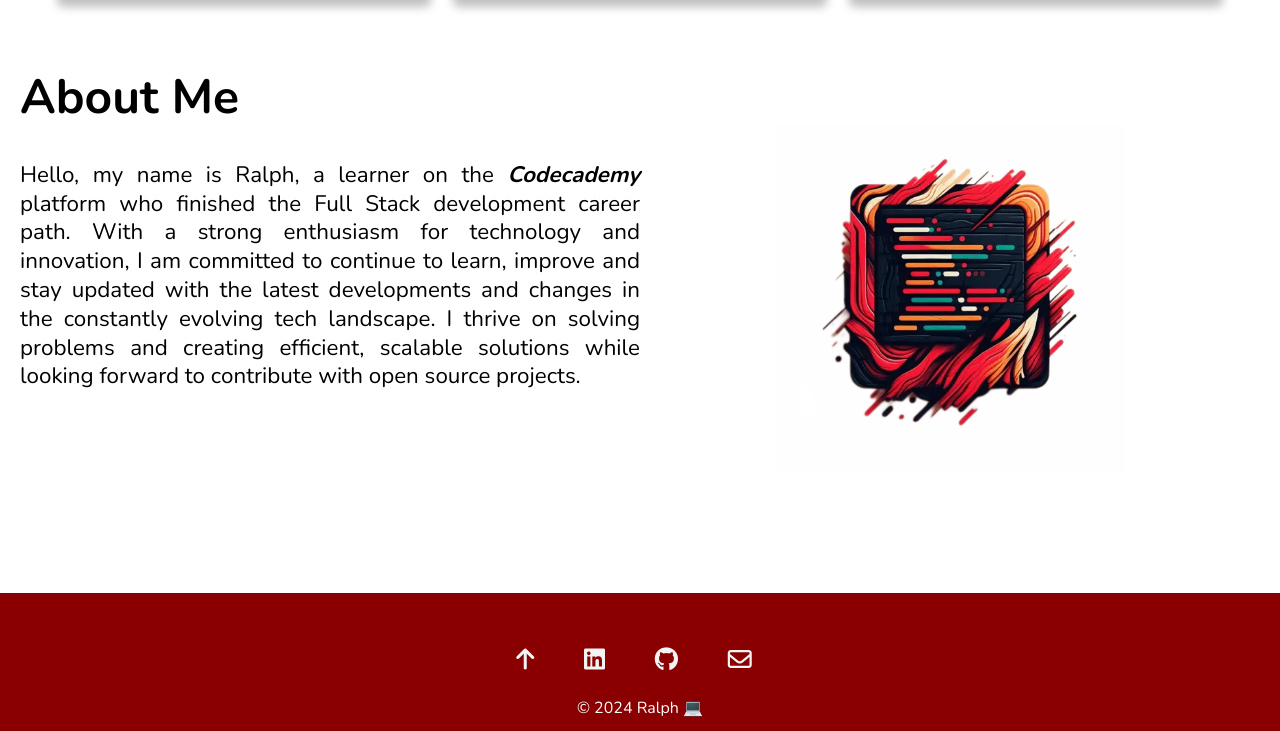
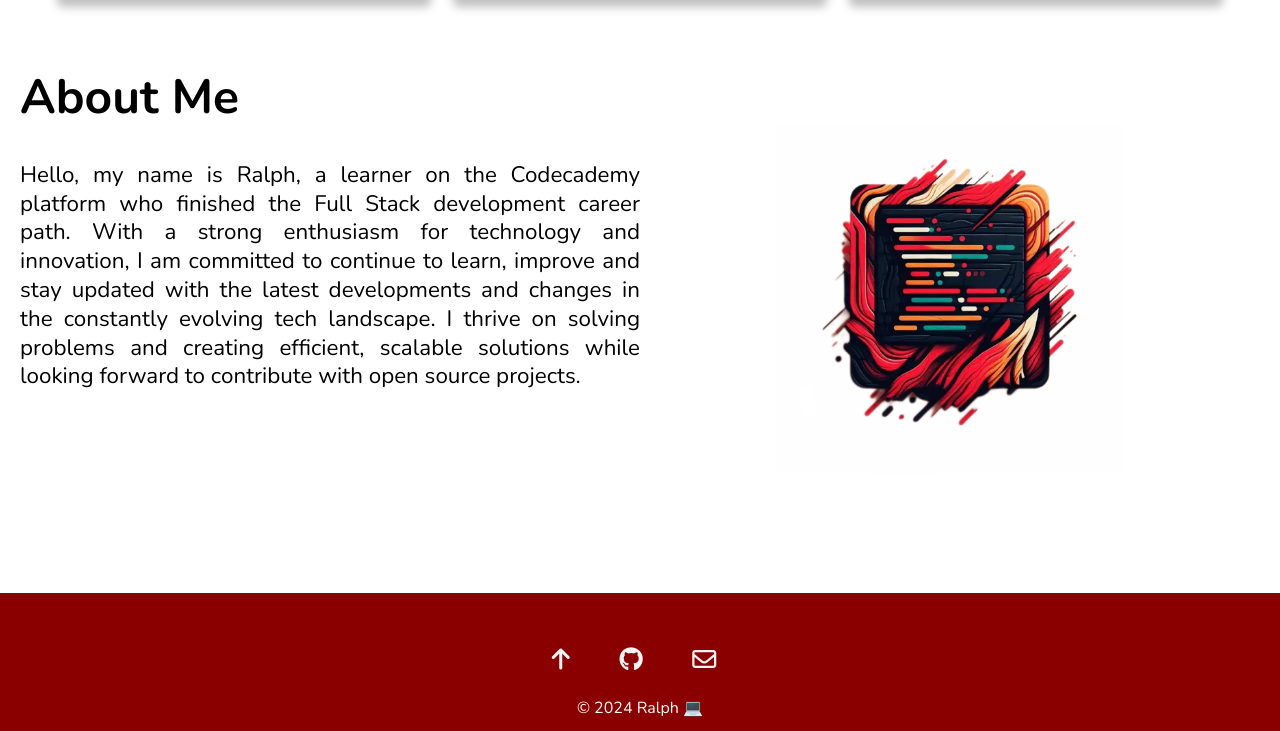
Before and after one commit to ralphkb/ralphkb.github.io, a plain HTML site: page index.html in a window 1280 px wide. Shown: the part 2165-2896 px from the top of the page. Drawn offline with Linux system fonts and the light colour scheme.

Commit message:
Some minor changes

```diff
--- a/index.html
+++ b/index.html
@@ -139,19 +139,13 @@
         <div class="about-description">
           <h2>About Me</h2>
           <p>
-            Hello, my name is Ralph, a learner on the
-            <a
-              href="https://www.codecademy.com/profiles/ralph_k"
-              target="_blank"
-              >Codecademy</a
-            >
-            platform who finished the Full Stack development career path. With a
-            strong enthusiasm for technology and innovation, I am committed to
-            continue to learn, improve and stay updated with the latest
-            developments and changes in the constantly evolving tech landscape.
-            I thrive on solving problems and creating efficient, scalable
-            solutions while looking forward to contribute with open source
-            projects.
+            Hello, my name is Ralph, a learner on the Codecademy platform who
+            finished the Full Stack development career path. With a strong
+            enthusiasm for technology and innovation, I am committed to continue
+            to learn, improve and stay updated with the latest developments and
+            changes in the constantly evolving tech landscape. I thrive on
+            solving problems and creating efficient, scalable solutions while
+            looking forward to contribute with open source projects.
           </p>
         </div>
         <div class="about-image">
@@ -179,14 +173,6 @@
                   ><i class="fa-solid fa-arrow-up"></i
                 ></a>
                 <a
-                  href="#"
-                  target="_blank"
-                  class="tooltip"
-                  data-tooltip="LinkedIn"
-                  aria-label="LinkedIn"
-                  ><i class="fa-brands fa-linkedin"></i
-                ></a>
-                <a
                   href="https://github.com/ralphkb"
                   target="_blank"
                   class="tooltip"
```
